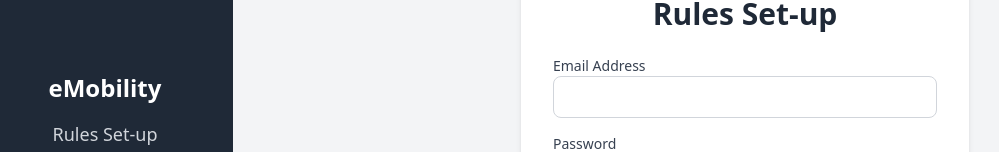
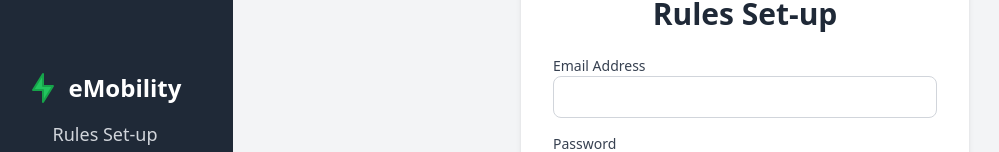
Before and after one commit to Markopolo-free/AppliedOptix, a React (Vite) app: page / in a window 1280 px wide. Shown: the part 290-442 px from the top of the page, without its empty margins (23-1022 px from the left). Built offline with nearby package versions, Linux system fonts and the light colour scheme.

Commit message:
feat: add green lightning bolt icon to landing page

```diff
--- /dev/null
+++ b/components/GreenBoltIcon.tsx
@@ -0,0 +1,23 @@
+// GreenBoltIcon.tsx
+import React from 'react';
+
+const GreenBoltIcon: React.FC<{ className?: string }> = ({ className }) => (
+  <svg
+    className={className}
+    width="32"
+    height="32"
+    viewBox="0 0 32 32"
+    fill="none"
+    xmlns="http://www.w3.org/2000/svg"
+  >
+    <path
+      d="M14 2L4 18H14V30L24 14H14V2Z"
+      fill="#22c55e"
+      stroke="#16a34a"
+      strokeWidth="2"
+      strokeLinejoin="round"
+    />
+  </svg>
+);
+
+export default GreenBoltIcon;
--- a/components/LandingPage.tsx
+++ b/components/LandingPage.tsx
@@ -1,4 +1,5 @@
 import React, { useState } from 'react';
+import GreenBoltIcon from './GreenBoltIcon';
 import { saveSecret } from './secretsService';
 import { userEmailExists } from './userManagementService';
 
@@ -41,7 +42,10 @@ const LandingPage: React.FC<LandingPageProps> = ({ onAuthSuccess }) => {
     <div className="flex h-screen bg-gray-100 font-sans">
       {/* Left nav style */}
       <div className="w-64 bg-gray-800 p-8 flex flex-col justify-center items-center">
-        <span className="text-2xl font-bold text-white mb-4">eMobility</span>
+        <div className="flex items-center mb-4">
+          <GreenBoltIcon className="mr-2" />
+          <span className="text-2xl font-bold text-white">eMobility</span>
+        </div>
         <span className="text-lg text-gray-300">Rules Set-up</span>
       </div>
       <div className="flex-1 flex flex-col items-center justify-center">
```
